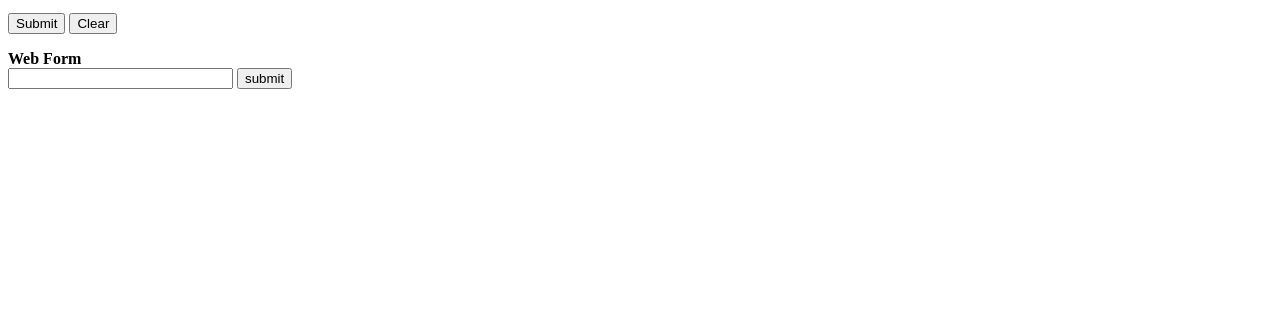
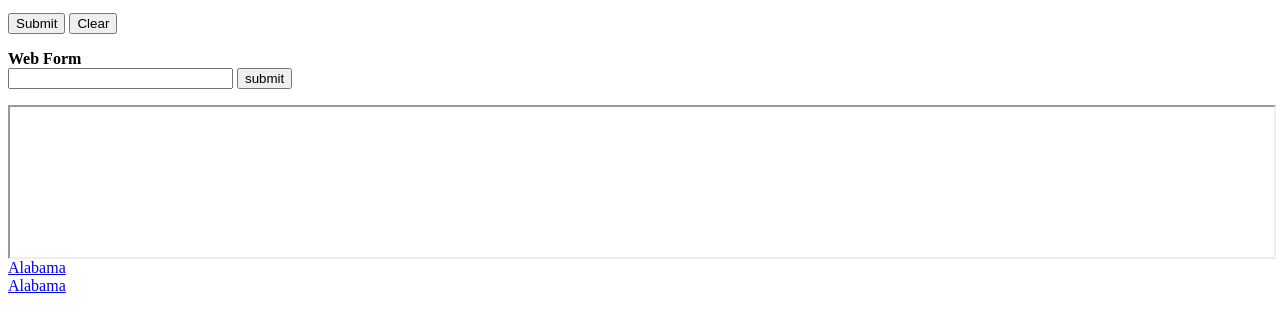
Before and after one commit to HaroutTerPapyan/Simple.cgi, a plain HTML site: page simple.html in a window 1280 px wide. Shown: the part 254-586 px from the top of the page. Drawn offline with Linux system fonts and the light colour scheme.

Commit message:
Use perl to return hyperlinked state capital

```diff
--- a/simple.html
+++ b/simple.html
@@ -1,3 +1,5 @@
+<!DOCKTYPE HTML>
+
 <!-- 	Harout Ter-Papyan
 		Comp 490
 -->
@@ -74,5 +76,16 @@ fi
 		</form>
 	</body>
 
+	<body>
+		<iframe src="C:\Users\Harout\CS\Comp 490\Simple.cgi\simple.cgi" width = "100%"></iframe>
+	</body>
+
+	<body>
+		<a href="http://www.csun.edu/~ht250268/cgi-bin/simple.cgi?state=Alabama&capital=Montgomery">Alabama</a><br>
+	</body>
+
+	<body>
+		<a href="C:\Users\Harout\CS\Comp 490\Simple.cgi\simple.cgi?state=Alabama&capital=Montgomery">Alabama</a><br>
+	</body>
 
 </html>
```
Also changed, not shown: 1 other file.
